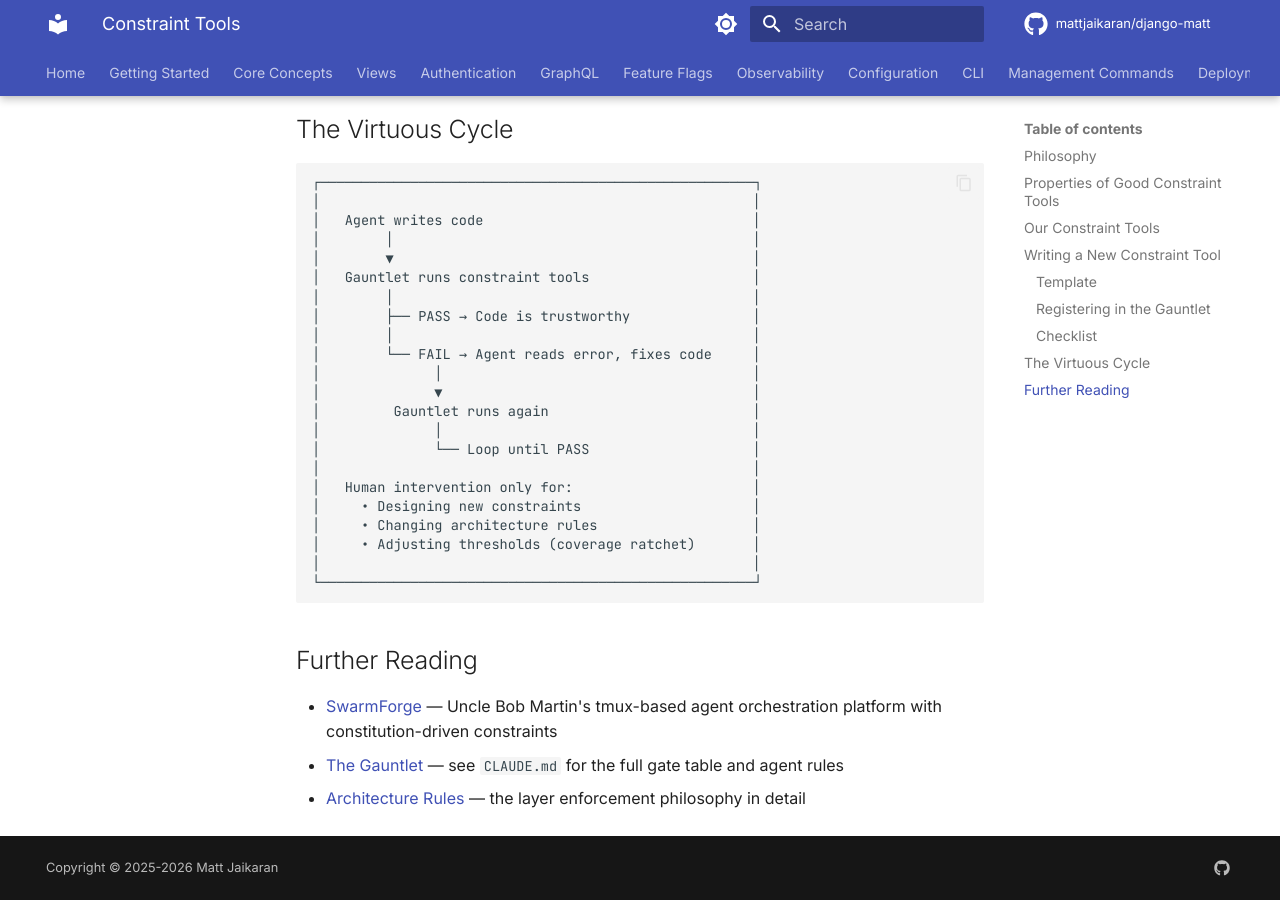
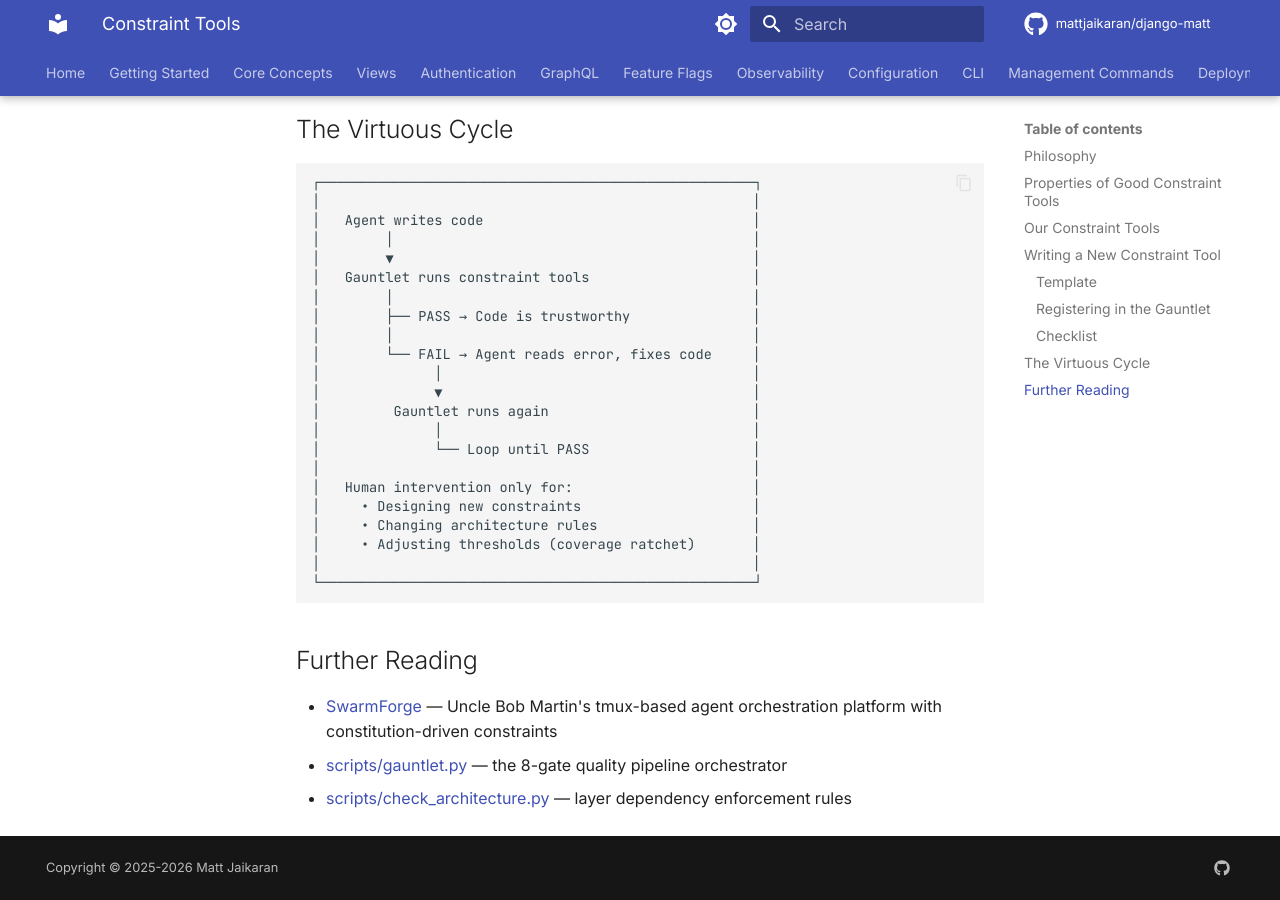
Before and after one commit to mattjaikaran/django-matt, an MkDocs documentation site: the page built from docs/CONSTRAINT_TOOLS.md, in a window 1280 px wide and 900 px high, scrolled down 3814 px. Built offline with MkDocs 1.6.1 and Material for MkDocs 9.7.7, drawn with Linux system fonts in a browser that asks for light colours; comment, search, counter and statistics services are not loaded; the version menu is left out.

Commit message:
docs: fix broken links in CONSTRAINT_TOOLS.md

```diff
--- a/docs/CONSTRAINT_TOOLS.md
+++ b/docs/CONSTRAINT_TOOLS.md
@@ -172,5 +172,5 @@ gates["something"] = self._gate_something
 
 - [SwarmForge](https://github.com/unclebob/swarm-forge) — Uncle Bob Martin's tmux-based
   agent orchestration platform with constitution-driven constraints
-- [The Gauntlet](../CLAUDE.md#the-gauntlet) — see `CLAUDE.md` for the full gate table and agent rules
-- [Architecture Rules](ARCHITECTURE.md) — the layer enforcement philosophy in detail
+- [scripts/gauntlet.py](../scripts/gauntlet.py) — the 8-gate quality pipeline orchestrator
+- [scripts/check_architecture.py](../scripts/check_architecture.py) — layer dependency enforcement rules
```
